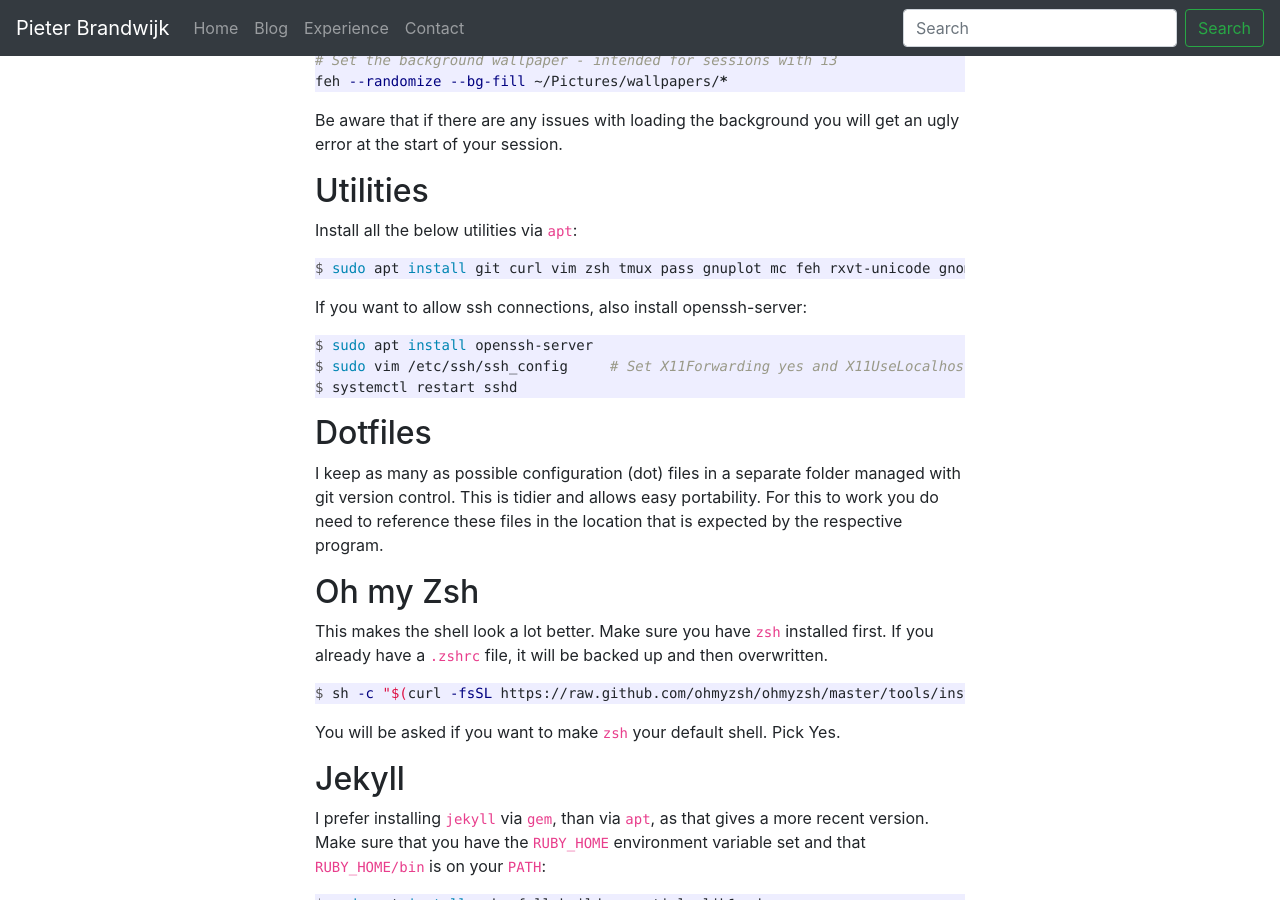
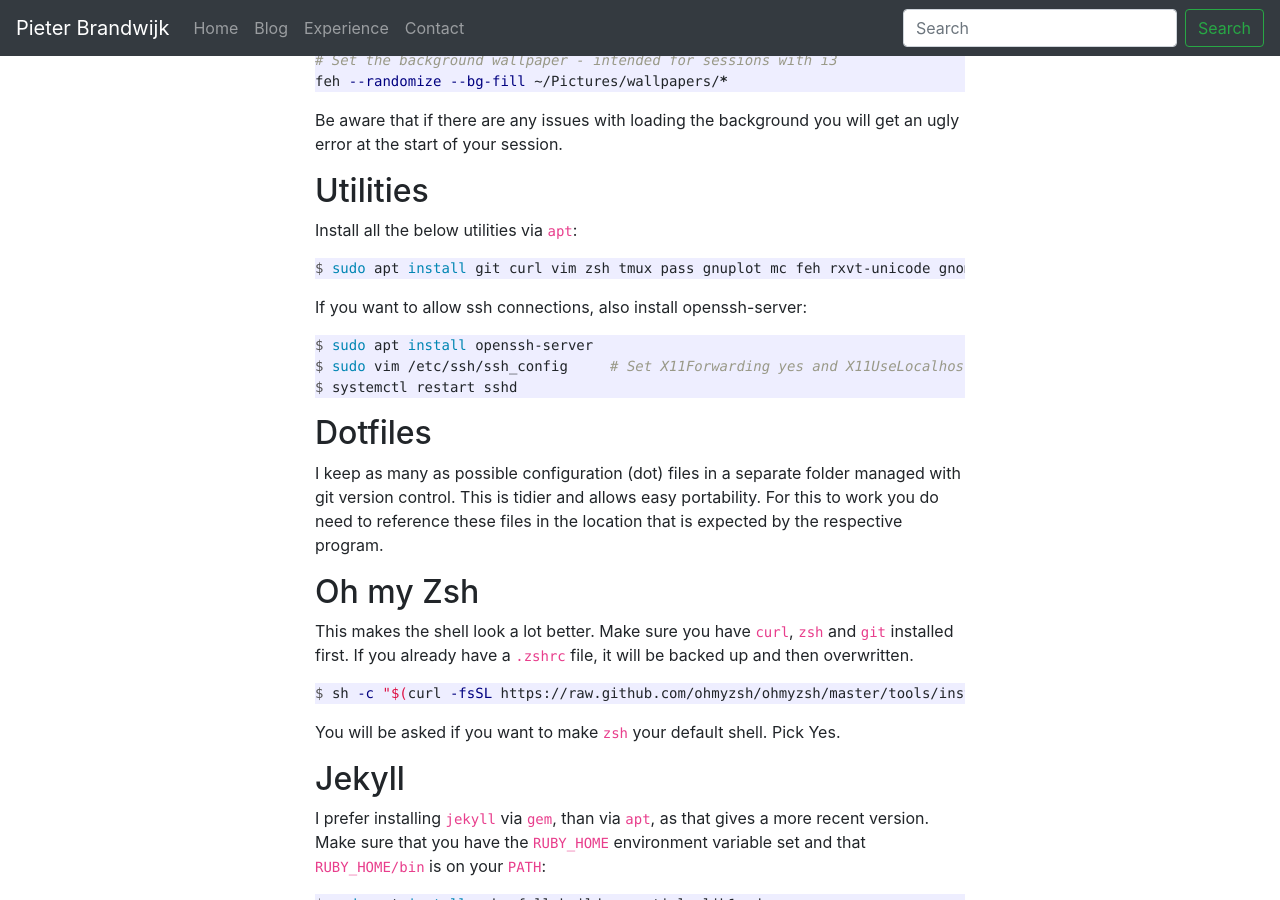
Before and after one commit to pbrandwijk/pbrandwijk.github.io, a Jekyll site: the page built from _posts/2020-07-03-my-initial-ubuntu-setup.md, in a window 1280 px wide and 900 px high, scrolled down 824 px. Built offline with Jekyll 4.4.1, drawn with Linux system fonts in a browser that asks for light colours; nearby versions of some CDN libraries; comment, search, counter and statistics services are not loaded.

Commit message:
Update post

````diff
--- a/_posts/2020-07-03-my-initial-ubuntu-setup.md
+++ b/_posts/2020-07-03-my-initial-ubuntu-setup.md
@@ -35,7 +35,7 @@
 ## Utilities
 Install all the below utilities via `apt`:
 ```console
-$ sudo apt install git curl vim zsh tmux pass gnuplot mc feh rxvt-unicode gnome-tweaks p7zip-full p7zip-rar httpie seahorse calcurse
+$ sudo apt install git curl vim zsh tmux pass gnuplot mc feh rxvt-unicode gnome-tweaks p7zip-full p7zip-rar httpie seahorse calcurse htop qalc
 ```
 
 If you want to allow ssh connections, also install openssh-server:
@@ -49,7 +49,7 @@
 I keep as many as possible configuration (dot) files in a separate folder managed with git version control. This is tidier and allows easy portability. For this to work you do need to reference these files in the location that is expected by the respective program.
 
 ## Oh my Zsh
-This makes the shell look a lot better. Make sure you have `zsh` installed first. If you already have a `.zshrc` file, it will be backed up and then overwritten.
+This makes the shell look a lot better. Make sure you have `curl`, `zsh` and `git` installed first. If you already have a `.zshrc` file, it will be backed up and then overwritten.
 ```console
 $ sh -c "$(curl -fsSL https://raw.github.com/ohmyzsh/ohmyzsh/master/tools/install.sh)"
 ```
````
